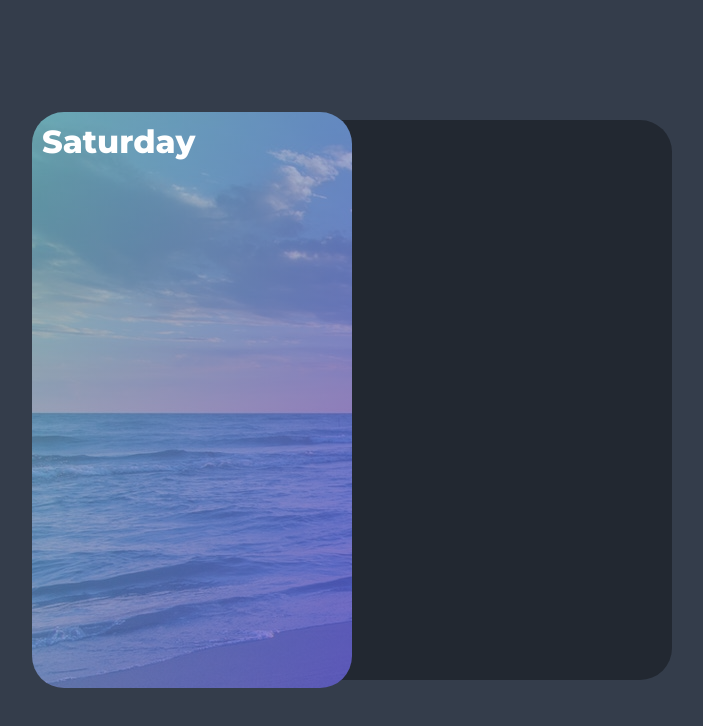
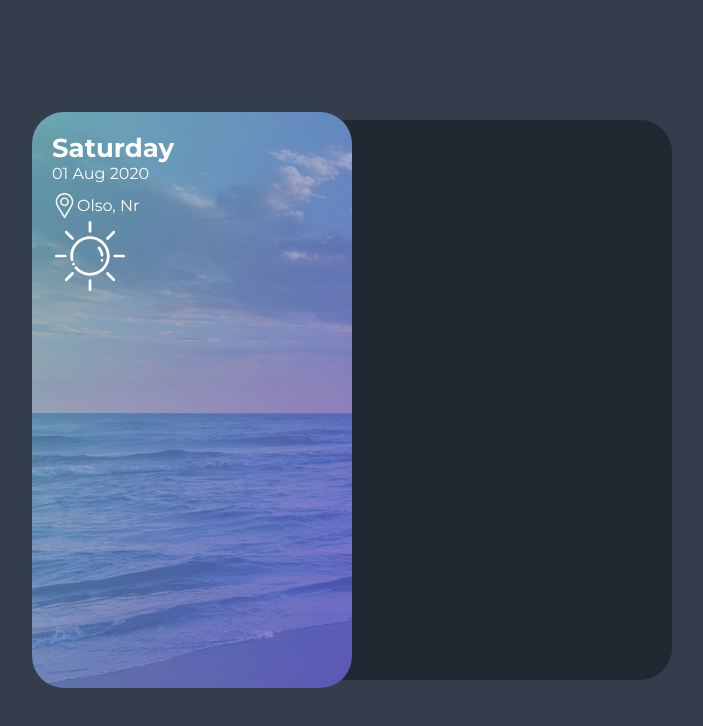
Before and after one commit to Paaka/WeatherApp, a React (Create React App) app in the folder sapphire-sky/: page / in a window 1280 px wide. Shown: the top 726 px of the page, without its empty margins (288-991 px from the left). Built offline with nearby package versions, Linux system fonts and the light colour scheme.

Commit message:
Added some components

```diff
--- a/sapphire-sky/src/components/Card.js
+++ b/sapphire-sky/src/components/Card.js
@@ -1,5 +1,14 @@
 import React from 'react';
 import styled from 'styled-components';
+
+// Components :
+import DivImage from './DivImage';
+import ImageWithText from './ImageWithText';
+import Paragraph from './Paragraph';
+
+// Assets :
+import LocationPin from '../assets/svgs/white/pin.svg';
+import Sun from '../assets/svgs/white/sun.svg';
 
 const Wrapper = styled.div`
     position:absolute;
@@ -14,7 +23,7 @@ const Wrapper = styled.div`
                         rgba(134, 234, 239, 0.52),
                         rgba(84, 94, 230, 0.73)),
         url(${props => props.picture});
-    padding:10px;
+    padding:20px;
 
     :hover{
         transform:scale(1.02);
@@ -23,15 +32,21 @@ const Wrapper = styled.div`
 
 const StyledH2 = styled.h2`
     color:white;
-    font-size:32px;
+    font-size:26px;
     font-family:'Montserrat','sans-serif';
-    font-weight:800;
+    font-weight:600;
 `
 
-const Card = ({picture, today}) => {
+
+
+const Card = ({picture, today, date}) => {
     return (
         <Wrapper picture={picture}>
             <StyledH2>{today}</StyledH2>
+            <Paragraph>{date}</Paragraph>
+            <ImageWithText leftImg={LocationPin}>Olso, Nr</ImageWithText>
+            <DivImage width={75} height={75} bgSize={70} img={Sun} />
+
         </Wrapper>
     );
 }
--- /dev/null
+++ b/sapphire-sky/src/components/DivImage.js
@@ -0,0 +1,13 @@
+import styled from 'styled-components';
+
+const DivImage = styled.div`
+    width: ${({width}) => width ? `${width}px`: `25px`};
+    height: ${({height}) => height ? `${height}px`: `25px`};
+    background-image: url(${({img}) => img});
+    background-size:${({bgSize}) => bgSize ? `${bgSize}px`: `25px`};
+    background-repeat:no-repeat;
+    background-position-x:center;
+    background-position-y:center;
+`
+
+export default DivImage;
--- /dev/null
+++ b/sapphire-sky/src/components/ImageWithText.js
@@ -0,0 +1,25 @@
+import React from 'react';
+import styled from 'styled-components';
+
+//Componetns:
+import DivImage from './DivImage';
+import Paragraph from './Paragraph';
+
+const Wrapper = styled.div`
+    display:flex;
+    align-items:center;
+    margin-top:10px;
+`
+
+
+const ImageWithText = ({children, leftImg}) => {
+    return (
+        <Wrapper>
+            {console.log(leftImg)}
+            <DivImage img={leftImg}/>
+            <Paragraph>{children}</Paragraph>
+        </Wrapper>
+    )
+}
+
+export default ImageWithText;
--- /dev/null
+++ b/sapphire-sky/src/components/Paragraph.js
@@ -0,0 +1,8 @@
+const { default: styled } = require("styled-components");
+
+const Paragraph = styled.p`
+    font-family:'Montserrat', 'sans-serif';
+    color:white;
+`
+
+export default Paragraph;
--- a/sapphire-sky/src/components/WeatherWidget.js
+++ b/sapphire-sky/src/components/WeatherWidget.js
@@ -30,7 +30,10 @@ const GetNameOfDay = (day) => {
 const WeatherWidget = () => {
     const Today =  GetNameOfDay(new Date().getDay());
 
-    const todaysDate = new Date().toDateString().slice(4,10);
+    const todaysDateArray = new Date().toDateString().split(' ');
+
+    const todaysDate = `${todaysDateArray[2]} ${todaysDateArray[1]} ${todaysDateArray[3]}`
+
 
 
 
@@ -39,7 +42,8 @@ const WeatherWidget = () => {
         <MainContainer>
             <Card
                 picture={BackgroundImg}
-                today={Today}/>
+                today={Today}
+                date={todaysDate}/>
         </MainContainer>
     )
 }
```
Also changed, not shown: sapphire-sky/src/assets/svgs/white/pin.svg (added), sapphire-sky/src/assets/svgs/white/sun.svg (added).
